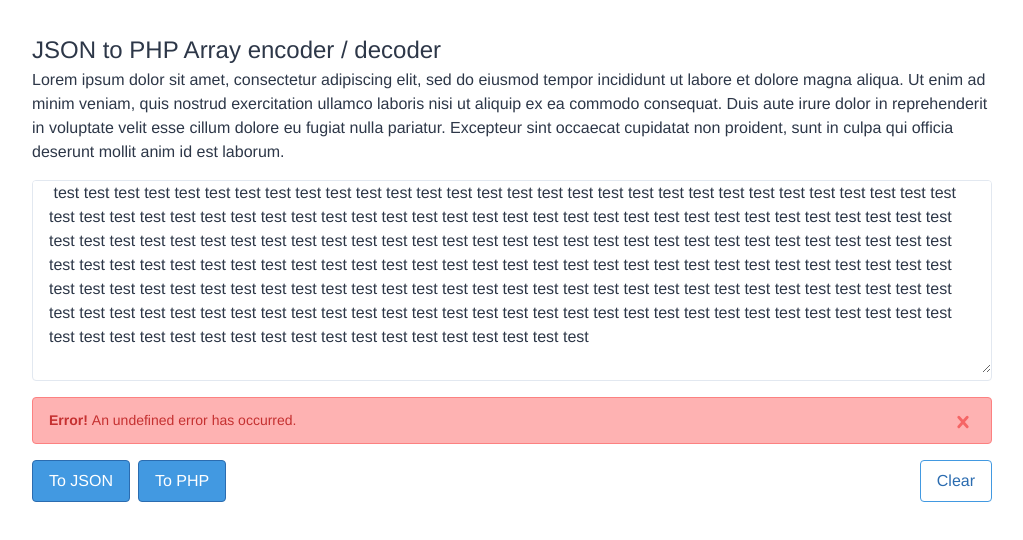
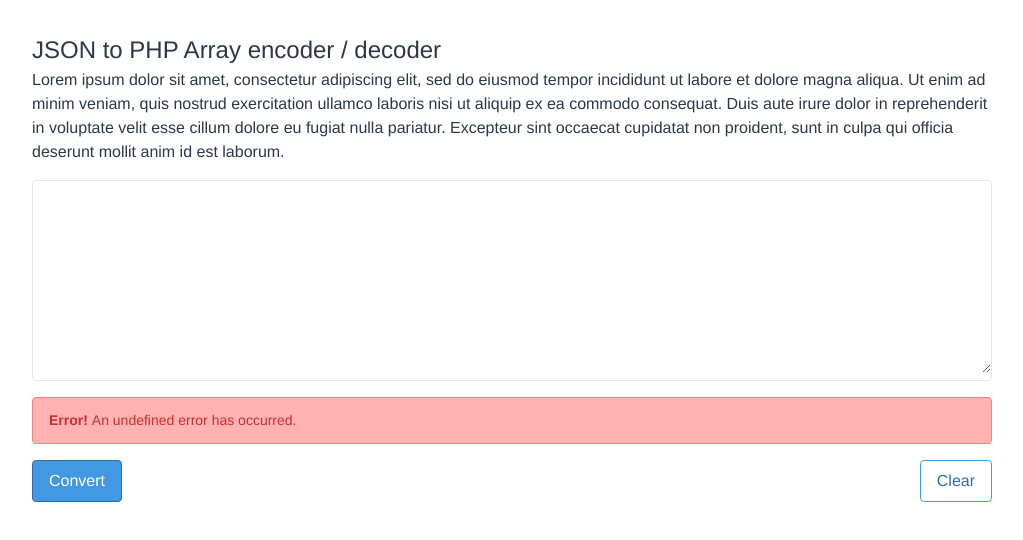
Before and after one commit to dlind555/json2php, a Vue app: page / in a window 1280 px wide. Shown: the top 540 px of the page, without its empty margins (128-1151 px from the left). Built offline with nearby package versions, Linux system fonts and the light colour scheme.

Commit message:
Convert the prototype into individual components

```diff
--- a/src/App.vue
+++ b/src/App.vue
@@ -1,82 +1,32 @@
 <template>
   <div id="app" class="lg:max-w-5xl p-8 mx-auto text-gray-800">
-    <div>
-      <h2 class="text-2xl">JSON to PHP Array encoder / decoder</h2>
-      Lorem ipsum dolor sit amet, consectetur adipiscing elit, sed do eiusmod
-      tempor incididunt ut labore et dolore magna aliqua. Ut enim ad minim
-      veniam, quis nostrud exercitation ullamco laboris nisi ut aliquip ex ea
-      commodo consequat. Duis aute irure dolor in reprehenderit in voluptate
-      velit esse cillum dolore eu fugiat nulla pariatur. Excepteur sint occaecat
-      cupidatat non proident, sunt in culpa qui officia deserunt mollit anim id
-      est laborum.
-    </div>
-    <div class="my-4 border rounded overflow-hidden">
-      <textarea class="w-full h-48 px-4 overflow-auto resize-y">
-        test test test test test test test test test test test
-        test test test test test test test test test test test
-        test test test test test test test test test test test
-        test test test test test test test test test test test
-        test test test test test test test test test test test
-        test test test test test test test test test test test
-        test test test test test test test test test test test
-        test test test test test test test test test test test
-        test test test test test test test test test test test
-        test test test test test test test test test test test
-        test test test test test test test test test test test
-        test test test test test test test test test test test
-        test test test test test test test test test test test
-        test test test test test test test test test test test
-        test test test test test test test test test test test
-        test test test test test test test test test test test
-        test test test test test test test test test test test
-        test test test test test test test test test test test
-      </textarea>
-    </div>
-    <div
-      class="bg-red-300 border border-red-400 text-red-700 mb-4 px-4 py-3 rounded text-sm relative"
-      role="alert"
-    >
-      <strong class="font-bold">Error! </strong>
-      <span class="block sm:inline">An undefined error has occurred.</span>
-      <span class="absolute top-0 bottom-0 right-0 px-4 py-3">
-        <svg
-          class="fill-current h-6 w-6 text-red-500"
-          role="button"
-          xmlns="http://www.w3.org/2000/svg"
-          viewBox="0 0 20 20"
-        >
-          <title>Close</title>
-          <path
-            d="M14.348 14.849a1.2 1.2 0 0 1-1.697 0L10 11.819l-2.651 3.029a1.2 1.2 0 1 1-1.697-1.697l2.758-3.15-2.759-3.152a1.2 1.2 0 1 1 1.697-1.697L10 8.183l2.651-3.031a1.2 1.2 0 1 1 1.697 1.697l-2.758 3.152 2.758 3.15a1.2 1.2 0 0 1 0 1.698z"
-          />
-        </svg>
-      </span>
-    </div>
+    <BaseDescription />
+    <ContentArea />
+    <StatusMessage />
     <div class="clearfix">
-      <button
-        class="float-left bg-blue-500 hover:bg-blue-700 text-white font-semi-bold mr-2 py-2 px-4 border border-blue-700 rounded"
-      >
-        To JSON
-      </button>
-      <button
-        class="float-left bg-blue-500 hover:bg-blue-700 text-white font-semi-bold mr-2 py-2 px-4 border border-blue-700 rounded"
-      >
-        To PHP
-      </button>
-      <button
-        class="float-right bg-transparent hover:bg-blue-500 text-blue-700 hover:text-white font-semi-bold py-2 px-4 border border-blue-500 hover:border-transparent rounded"
-      >
-        Clear
-      </button>
+      <ButtonConvert class="float-left" />
+      <ButtonClear class="float-right" />
     </div>
   </div>
 </template>
 
 <script>
 import "@/assets/css/main.css";
+import BaseDescription from "./components/BaseDescription.vue";
+import ContentArea from "./components/ContentArea.vue";
+import StatusMessage from "./components/StatusMessage.vue";
+import ButtonConvert from "./components/ButtonConvert.vue";
+import ButtonClear from "./components/ButtonClear.vue";
 
 export default {
-  name: "app"
+  name: "app",
+  components: {
+    BaseDescription,
+    ContentArea,
+    StatusMessage,
+    ButtonConvert,
+    ButtonClear
+  }
 };
 </script>
 
--- /dev/null
+++ b/src/components/BaseDescription.vue
@@ -0,0 +1,19 @@
+<template>
+  <div>
+    <h2 class="text-2xl">JSON to PHP Array encoder / decoder</h2>
+    Lorem ipsum dolor sit amet, consectetur adipiscing elit, sed do eiusmod
+    tempor incididunt ut labore et dolore magna aliqua. Ut enim ad minim veniam,
+    quis nostrud exercitation ullamco laboris nisi ut aliquip ex ea commodo
+    consequat. Duis aute irure dolor in reprehenderit in voluptate velit esse
+    cillum dolore eu fugiat nulla pariatur. Excepteur sint occaecat cupidatat
+    non proident, sunt in culpa qui officia deserunt mollit anim id est laborum.
+  </div>
+</template>
+
+<script>
+export default {
+  name: "BaseDescription"
+};
+</script>
+
+<style></style>
--- /dev/null
+++ b/src/components/ButtonClear.vue
@@ -0,0 +1,15 @@
+<template>
+  <button
+    class="bg-transparent hover:bg-blue-500 text-blue-700 hover:text-white font-semi-bold py-2 px-4 border border-blue-500 hover:border-transparent rounded"
+  >
+    Clear
+  </button>
+</template>
+
+<script>
+export default {
+  name: "ButtonClear"
+};
+</script>
+
+<style></style>
--- /dev/null
+++ b/src/components/ButtonConvert.vue
@@ -0,0 +1,15 @@
+<template>
+  <button
+    class="bg-blue-500 hover:bg-blue-700 text-white font-semi-bold mr-2 py-2 px-4 border border-blue-700 rounded"
+  >
+    Convert
+  </button>
+</template>
+
+<script>
+export default {
+  name: "ButtonConvert"
+};
+</script>
+
+<style></style>
--- /dev/null
+++ b/src/components/ContentArea.vue
@@ -0,0 +1,13 @@
+<template>
+  <div class="my-4 border rounded overflow-hidden">
+    <textarea class="w-full h-48 px-4 py-1 overflow-auto resize-y"> </textarea>
+  </div>
+</template>
+
+<script>
+export default {
+  name: "ContentArea"
+};
+</script>
+
+<style></style>
--- /dev/null
+++ b/src/components/StatusMessage.vue
@@ -0,0 +1,17 @@
+<template>
+  <div
+    class="bg-red-300 border border-red-400 text-red-700 mb-4 px-4 py-3 rounded text-sm relative"
+    role="alert"
+  >
+    <strong class="font-bold">Error! </strong>
+    <span class="block sm:inline">An undefined error has occurred.</span>
+  </div>
+</template>
+
+<script>
+export default {
+  name: "StatusMessage"
+};
+</script>
+
+<style></style>
```
